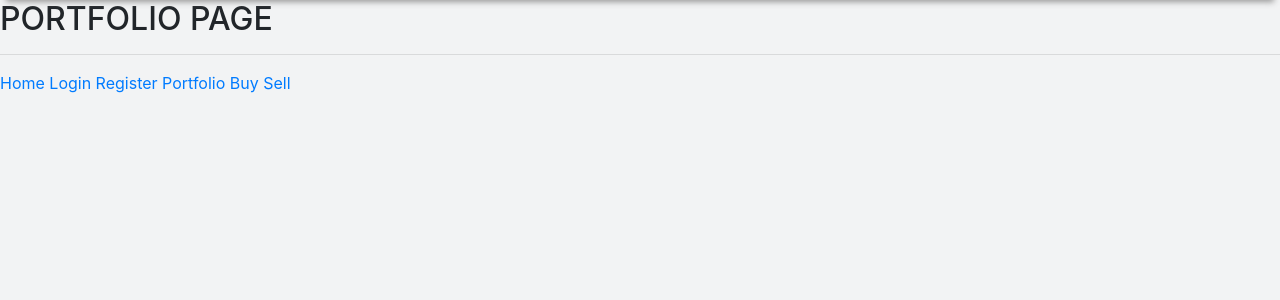
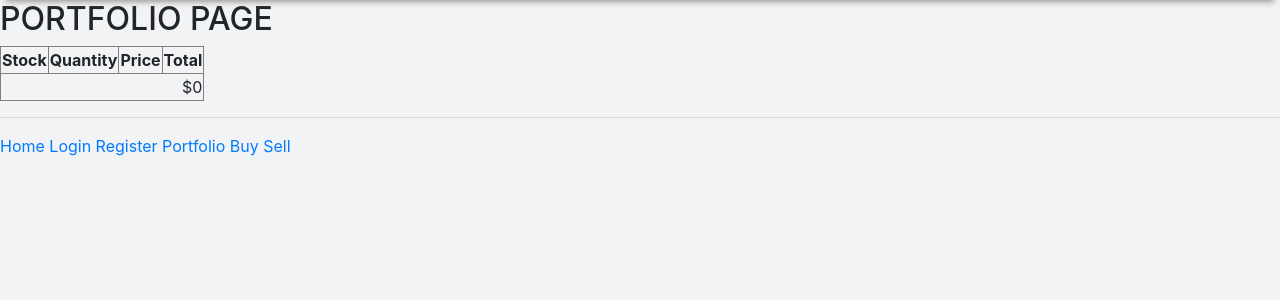
Before and after one commit to NamanhTran/stock-market, a Flask app: page /portfolio in a window 1280 px wide. Shown: the part 62-362 px from the top of the page. Run offline with Flask 2, Linux system fonts and the light colour scheme; data that the repository does not hold is empty; parts of the project's set-up code (start-up, migrations or seed data) failed here and were passed over; some libraries are stand-ins or nearby versions.

Commit message:
added portfolio feature

```diff
--- a/app.py
+++ b/app.py
@@ -10,7 +10,7 @@ app = Flask(__name__)
 # Connection to the local database
 db = MySQLdb.connect(host="localhost",
                      user = "root",
-                     passwd = "password",
+                     passwd = "Namanhtran1!",
                      db = "STOCK_TRADER")
 
 cur = db.cursor()
@@ -33,7 +33,24 @@ def home():
 # Portfolio page login required
 @app.route('/portfolio')
 def portfolio():
-    return render_template('portfolio.html')
+
+    stock_data = get_all_stocks(db, user_id)
+
+    # Holds a lists full of stock info
+    portfolio_data = []
+
+    # Final total of all the stocks
+    final_total = 0
+
+    # Cacluate the total value of the stocks and final total
+    for symbol, quantity in stock_data:
+        cur_price = price_lookup(api, symbol)
+        total = cur_price * quantity
+        portfolio_data.append([symbol, quantity, cur_price, total])
+        final_total = final_total + total
+
+    # Send the data to the template and generate it
+    return render_template('portfolio.html', data=portfolio_data, final_total=final_total)
 
 # Quote page login NOT required
 @app.route('/quote', methods=["GET", "POST"])
@@ -95,6 +112,7 @@ def sell():
     if request.method == "GET":
         # Retrieve all stocks that the user owns
         symbol_list = get_all_stocks(db, user_id)
+        print(symbol_list)
 
         # Send the user a list of possiable stocks that the can sell
         return render_template('sell.html', data=symbol_list)
--- a/db_queries.py
+++ b/db_queries.py
@@ -17,7 +17,7 @@ def get_user_stock_quantity(db, user_id, symbol):
 # Get all the stock symbols that the user owns
 def get_all_stocks(db, user_id):
     cur = db.cursor()
-    cur.execute("SELECT stock_ID FROM STOCK WHERE user_ID = %s" % (user_id))
+    cur.execute("SELECT stock_ID, quantity FROM STOCK WHERE user_ID = %s" % (user_id))
     stock_names = cur.fetchall()
     cur.close()
     return stock_names
--- a/templates/portfolio.html
+++ b/templates/portfolio.html
@@ -3,5 +3,25 @@
 {% block body_content %}
 <body>
   <h2>PORTFOLIO PAGE</h2>
+  <table border="1">
+    <tr>
+      <th>Stock</th>
+      <th>Quantity</th>
+      <th>Price</th>
+      <th>Total</th>
+    </tr>
+    {% for symbol, quantity, price, stock_total in data %}
+      <tr>
+        <td>{{symbol}}</td>
+        <td>{{quantity}}</td>
+        <td>${{price}}</td>
+        <td>${{stock_total}}</td>
+      </tr>
+    {% endfor %}
+    <tr align="right">
+      <td colspan=4>${{final_total}}</td>
+    </tr>
+    </tr>
+  </table>
 </body>
 {% endblock body_content %}
```
